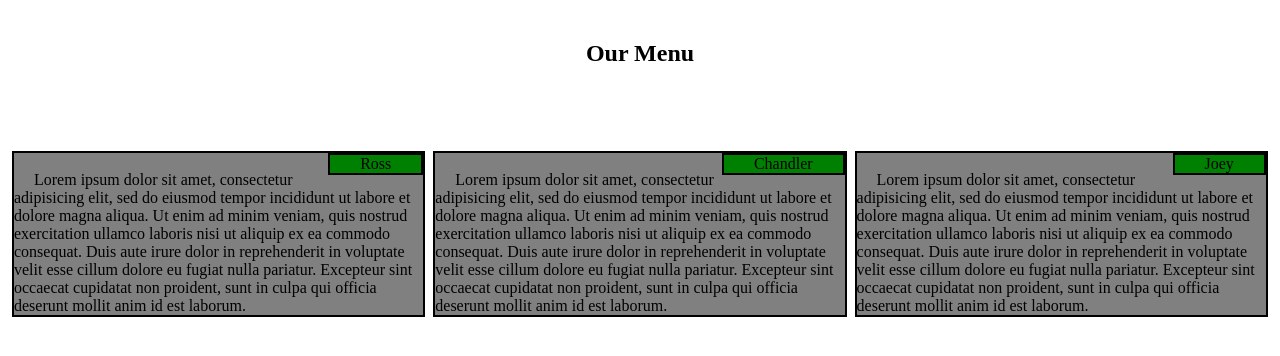
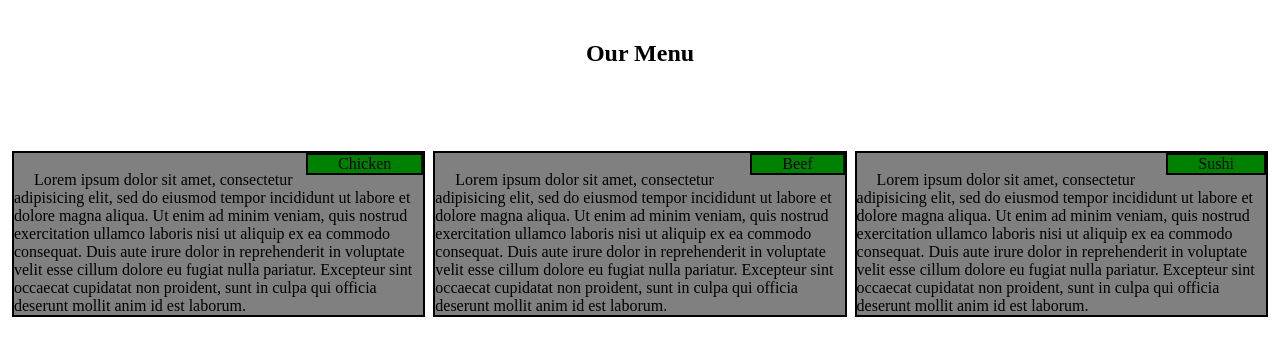
Before and after one commit to Hardikvj/module2-solution, a plain HTML site: page index.html in a window 1280 px wide. Drawn offline with Linux system fonts and the light colour scheme.

Commit message:
Update index.html

```diff
--- a/index.html
+++ b/index.html
@@ -8,7 +8,7 @@
 	<h2>Our Menu</h2>
 	<div class="box1 col-md-6 col-sm-12">
 		<p>
-			<span id="common">Ross</span> <br>
+			<span id="common">Chicken</span> <br>
 			<span id="test">
 				Lorem ipsum dolor sit amet, consectetur adipisicing elit, sed do eiusmod
 				tempor incididunt ut labore et dolore magna aliqua. Ut enim ad minim veniam,
@@ -21,7 +21,7 @@
 	</div>
 	<div class="box2 col-md-6 col-sm-12">
 		<p>
-			<span id="common">Chandler</span> <br>
+			<span id="common">Beef</span> <br>
 			<span id="test">
 				Lorem ipsum dolor sit amet, consectetur adipisicing elit, sed do eiusmod
 				tempor incididunt ut labore et dolore magna aliqua. Ut enim ad minim veniam,
@@ -34,7 +34,7 @@
 	</div>
 	<div class="box3 col-md-12 col-sm-12">
 		<p>
-			<span id="common">Joey</span> <br>
+			<span id="common">Sushi</span> <br>
 			<span id="test">
 				Lorem ipsum dolor sit amet, consectetur adipisicing elit, sed do eiusmod
 				tempor incididunt ut labore et dolore magna aliqua. Ut enim ad minim veniam,
```
